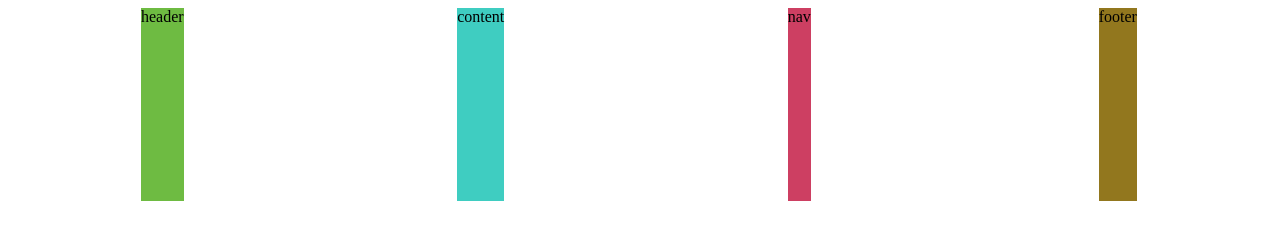
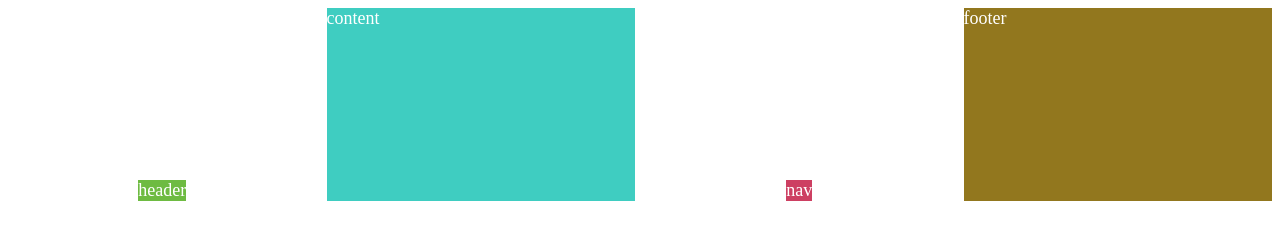
Before and after one commit to nagneo/scss-masterclass, a plain HTML site: page index.html in a window 1280 px wide. Drawn offline with Linux system fonts and the light colour scheme.

Commit message:
[TIL] align-self, justify-self, place-self

```diff
--- a/styles.css
+++ b/styles.css
@@ -4,11 +4,14 @@
   height: 100vh;
   grid-template-columns: repeat(4, 1fr);
   grid-template-rows: repeat(4, 1fr);
-  place-items: stretch center; /*<align-items> <justify-items>*/
+  color: white;
+  font-size: 18px;
 }
 
 .header {
   background: rgb(110, 187, 66);
+  align-self: end;
+  justify-self: center;
 }
 
 .content {
@@ -17,6 +20,7 @@
 
 .nav {
   background: rgb(205, 63, 98);
+  place-self: end center;
 }
 
 .footer {
```
Also changed, not shown: README.md.
